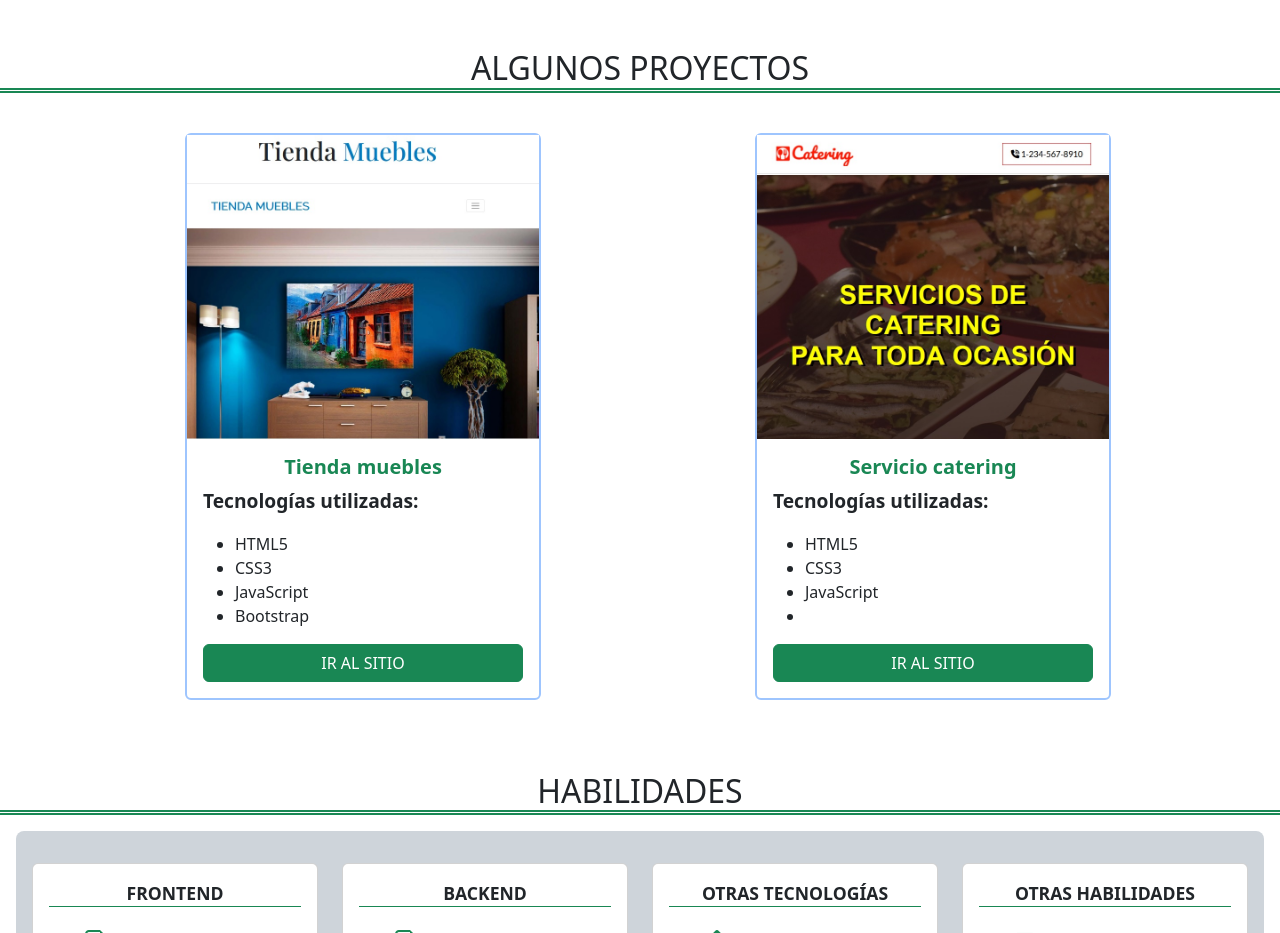
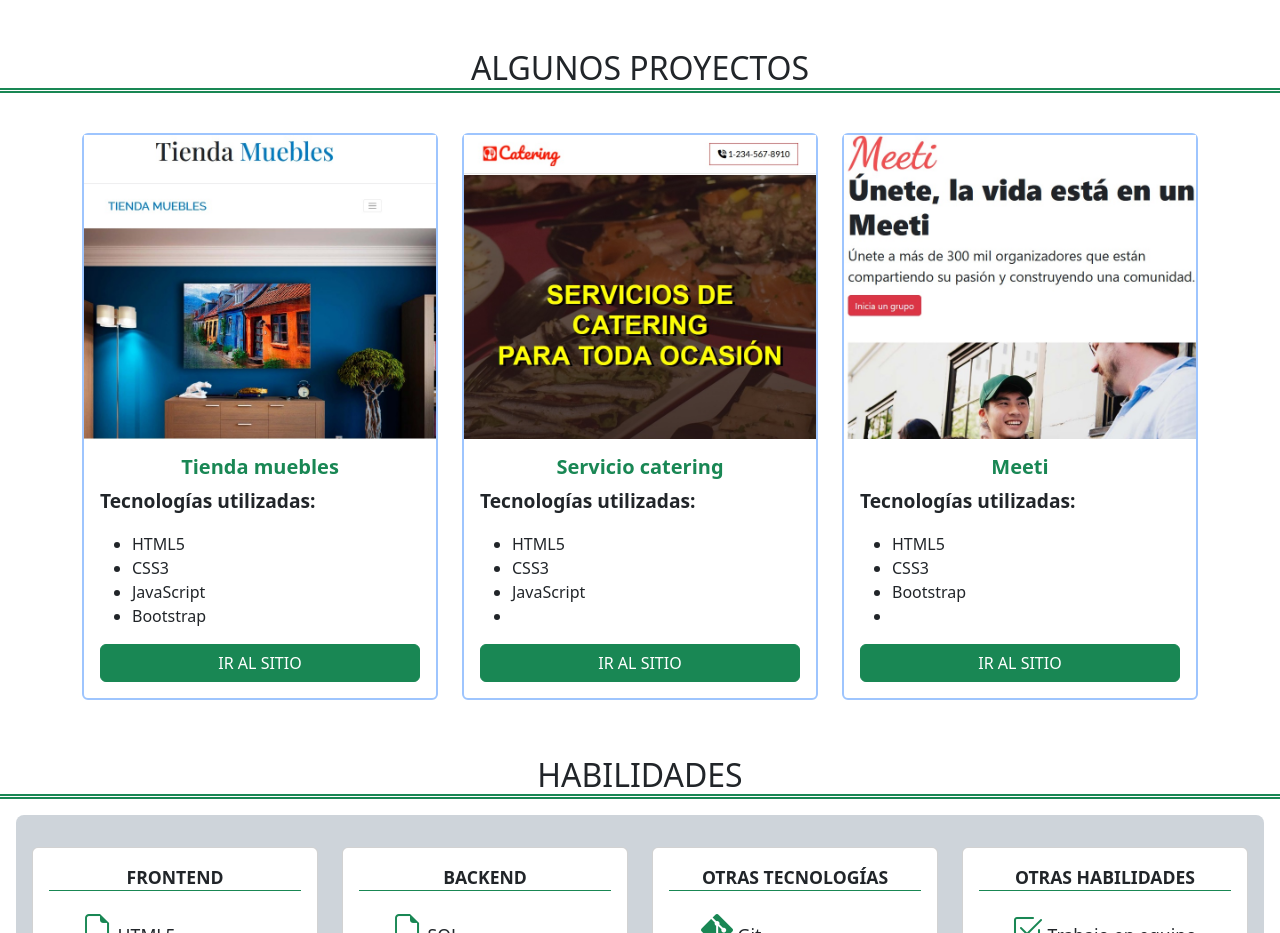
Before and after one commit to Ginodev24/Ginodev24, a plain HTML site: page index.html in a window 1280 px wide. Shown: the part 820-1753 px from the top of the page. Drawn offline with nearby package versions, Linux system fonts and the light colour scheme.

Commit message:
Agrega meeti

```diff
--- a/index.html
+++ b/index.html
@@ -62,12 +62,16 @@
             <div class="container d-flex justify-content-center mt-5">
                 <div class="card p-3 text-primary-emphasis bg-success-subtle border-primary-subtle rounded-4  col-md-9">
                     <div class="card-body">
-                        <p> Soy un desarrollador web que ha participado en proyectos de oferta de productos utilizando las
-                            tecnologías de frontend: <strong>HTML5, CSS3 y JavaScript</strong>; en el backend he utilizado
-                            <strong>Java</strong>. Además cuento con conocimientos en <strong>Bootstrap</strong> y actualmente
+                        <p> Soy un desarrollador web que ha participado en proyectos de oferta de productos utilizando
+                            las
+                            tecnologías de frontend: <strong>HTML5, CSS3 y JavaScript</strong>; en el backend he
+                            utilizado
+                            <strong>Java</strong>. Además cuento con conocimientos en <strong>Bootstrap</strong> y
+                            actualmente
                             estoy explorando el mundo de <strong>Docker y React</strong>.
                         </p>
-                        <p>Me caracterizo por ser una persona que le gusta <strong>trabajar en equipo</strong> para lograr las metas que se plantean.</p>
+                        <p>Me caracterizo por ser una persona que le gusta <strong>trabajar en equipo</strong> para
+                            lograr las metas que se plantean.</p>
                     </div>
                 </div>
             </div>
@@ -79,7 +83,7 @@
 
             <div class="container">
                 <div class="row mt-4 justify-content-around">
-                <div class="col-sm-9 col-md-5 col-lg-4 m-3">
+                    <div class="col-sm-9 col-md-4 mt-3">
                         <div class="card border-primary-subtle border-2">
                             <img src="images/tienda-muebles.jpg" alt="tiendaMuebles">
                             <div class="card-body">
@@ -92,13 +96,14 @@
                                     <li>Bootstrap</li>
                                 </ul>
 
-                            <a href="https://ginodev24.github.io/tienda-muebles/" class="btn btn-success w-100" target="_blank">Ir al
+                                <a href="https://ginodev24.github.io/tienda-muebles/" class="btn btn-success w-100"
+                                    target="_blank">Ir al
                                     sitio</a>
                             </div>
                         </div>
                     </div>
 
-                <div class="col-sm-9 col-md-5 col-lg-4 mt-3">
+                    <div class="col-sm-9 col-md-4 mt-3">
                         <div class="card border-primary-subtle border-2">
                             <img src="images/servicio-de-catering.jpg" alt="Proyecto 2">
                             <div class="card-body">
@@ -111,11 +116,33 @@
                                     <li></li>
                                 </ul>
                                 </p>
-                            <a href="https://ginodev24.github.io/catering/" class="btn btn-success w-100" target="_blank">Ir al
+                                <a href="https://ginodev24.github.io/catering/" class="btn btn-success w-100"
+                                    target="_blank">Ir al
                                     sitio</a>
                             </div>
                         </div>
                     </div>
+
+                    <div class="col-sm-9 col-md-4 mt-3">
+                        <div class="card border-primary-subtle border-2">
+                            <img src="images/meeti.jpg" alt="Proyecto 3">
+                            <div class="card-body">
+                                <h5 class="card-title">Meeti</h5>
+                                <p>Tecnologías utilizadas:
+                                <ul>
+                                    <li>HTML5</li>
+                                    <li>CSS3</li>
+                                    <li>Bootstrap</li>
+                                    <li></li>
+                                </ul>
+                                </p>
+                                <a href="https://ginodev24.github.io/meeti/" class="btn btn-success w-100"
+                                    target="_blank">Ir al
+                                    sitio</a>
+                            </div>
+                        </div>
+                    </div>
+
 
                 </div>
             </div>
@@ -133,8 +160,8 @@
                                 <output>frontend</output>
                                 <ul>
                                     <li> <i class="bi bi-filetype-html"></i> HTML5</li>
-                                    <li> <i class="bi bi-filetype-css"></i>  CSS3</li>
-                                    <li> <i class="bi bi-filetype-js"></i>   JavaScript</li>
+                                    <li> <i class="bi bi-filetype-css"></i> CSS3</li>
+                                    <li> <i class="bi bi-filetype-js"></i> JavaScript</li>
                                 </ul>
                             </div>
                         </div>
```
Also changed, not shown: images/gino.jpg (deleted), images/gino2.jpg (deleted), images/meeti.jpg (added), images/persona50-50.jpg (deleted). Lines whose indentation alone changed are shown as unchanged.
